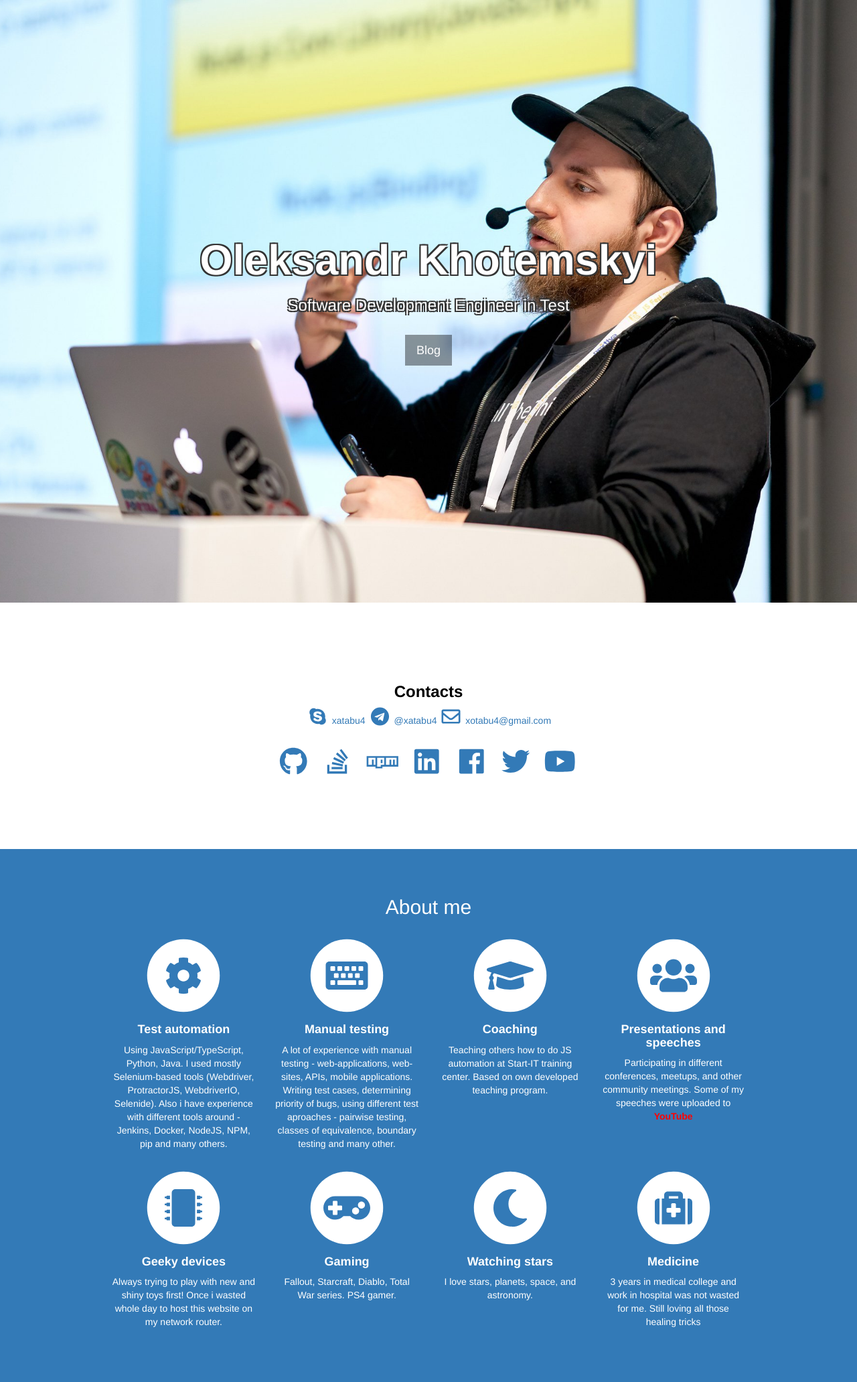
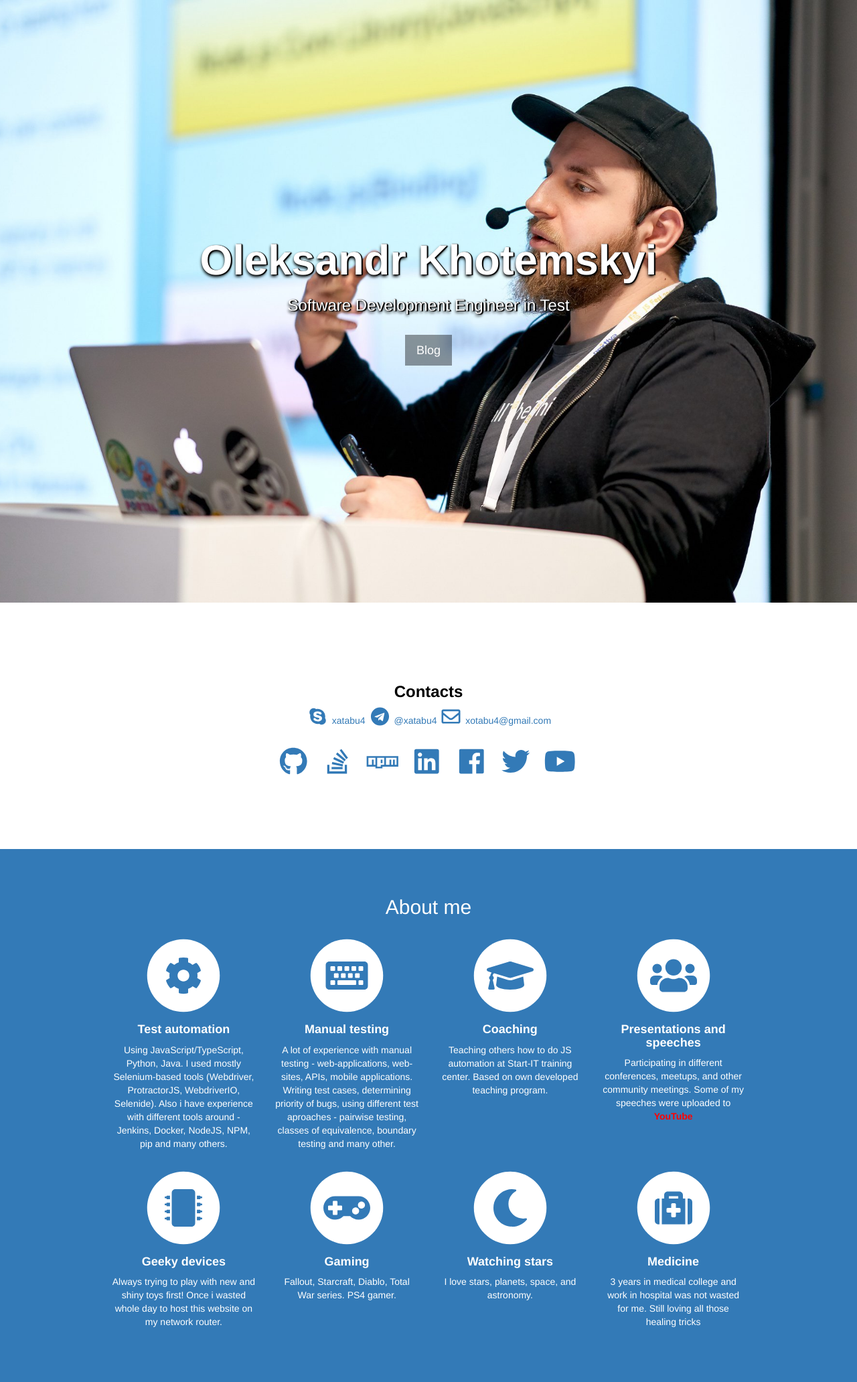
Before and after one commit to Xotabu4/xotabu4.github.io, a Jekyll site: the page built from index.html, in a window 1280 px wide. Shown: the whole page at 67% size. Built offline with Jekyll 4.4.1, drawn with Linux system fonts in a browser that asks for light colours; nearby versions of some CDN libraries.

Commit message:
Update stylish-portfolio.css

```diff
--- a/css/stylish-portfolio.css
+++ b/css/stylish-portfolio.css
@@ -31,7 +31,7 @@ body {
 
 h1, h3 {
     color: white;
-    text-shadow: #333 2px 2px 0, #333 -2px -2px 0, #333 -2px 2px 0, #333 2px -2px 0;
+    text-shadow: 1px 0px 1px #000000, 0px 3px 4px #000000, 2px 1px 1px #000000
 }
 
 h3>strong {
```
